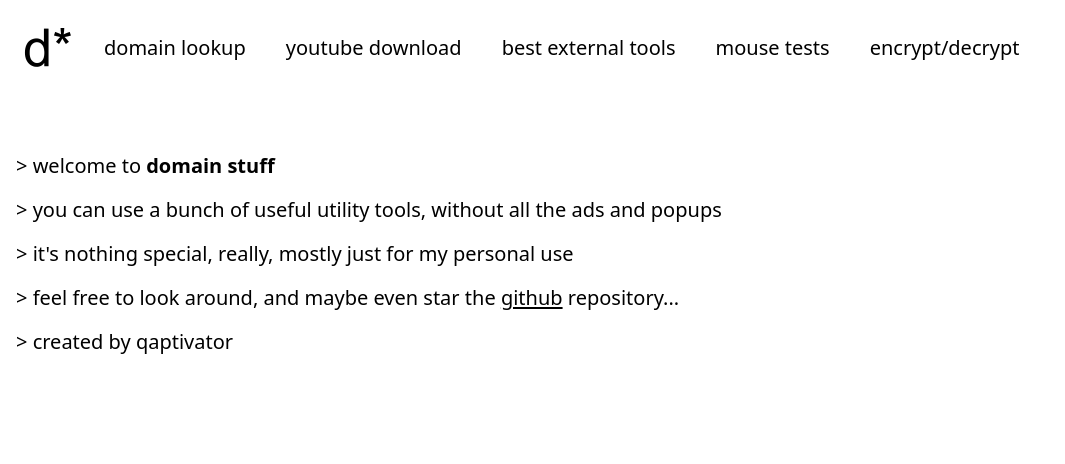
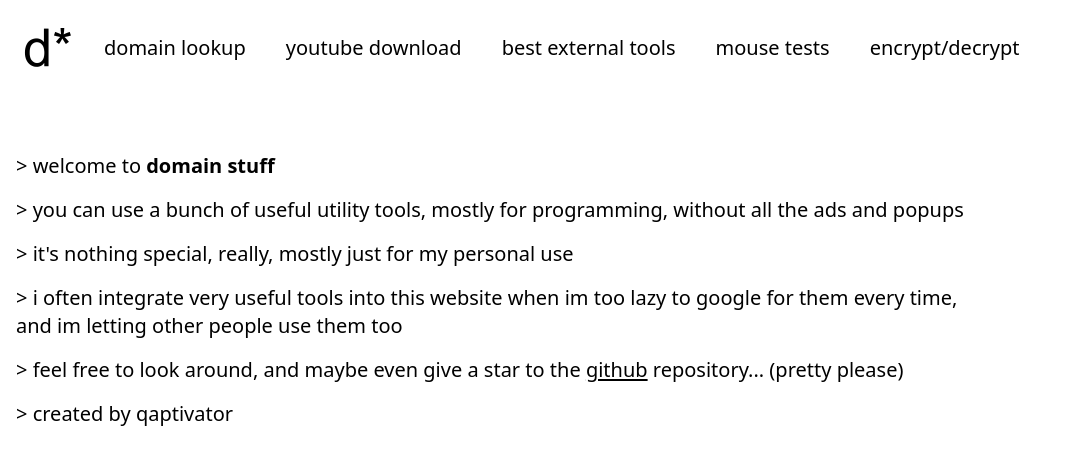
Before and after one commit to qaptivator/domain-stuff, a Nuxt app: page / in a window 1280 px wide. Shown: the top 464 px of the page, without its empty margins (0-1065 px from the left). Built offline with nearby package versions, Linux system fonts and the light colour scheme.

Commit message:
Update index.vue

```diff
--- a/pages/index.vue
+++ b/pages/index.vue
@@ -6,18 +6,23 @@
 				<b>domain stuff</b>
 			</p>
 			<p>
-				> you can use a bunch of useful utility tools, without all the ads and
-				popups
+				> you can use a bunch of useful utility tools, mostly for programming,
+				without all the ads and popups
 			</p>
 			<p>> it's nothing special, really, mostly just for my personal use</p>
 			<p>
-				> feel free to look around, and maybe even star the
+				> i often integrate very useful tools into this website when im too lazy
+				to google for them every time,<br />and im letting other people use them
+				too
+			</p>
+			<p>
+				> feel free to look around, and maybe even give a star to the
 				<NuxtLink
 					to="https://github.com/qaptivator/domain-stuff"
 					target="_blank"
 					>github</NuxtLink
 				>
-				repository...
+				repository... (pretty please)
 			</p>
 			<p>> created by qaptivator</p>
 		</div>
```
